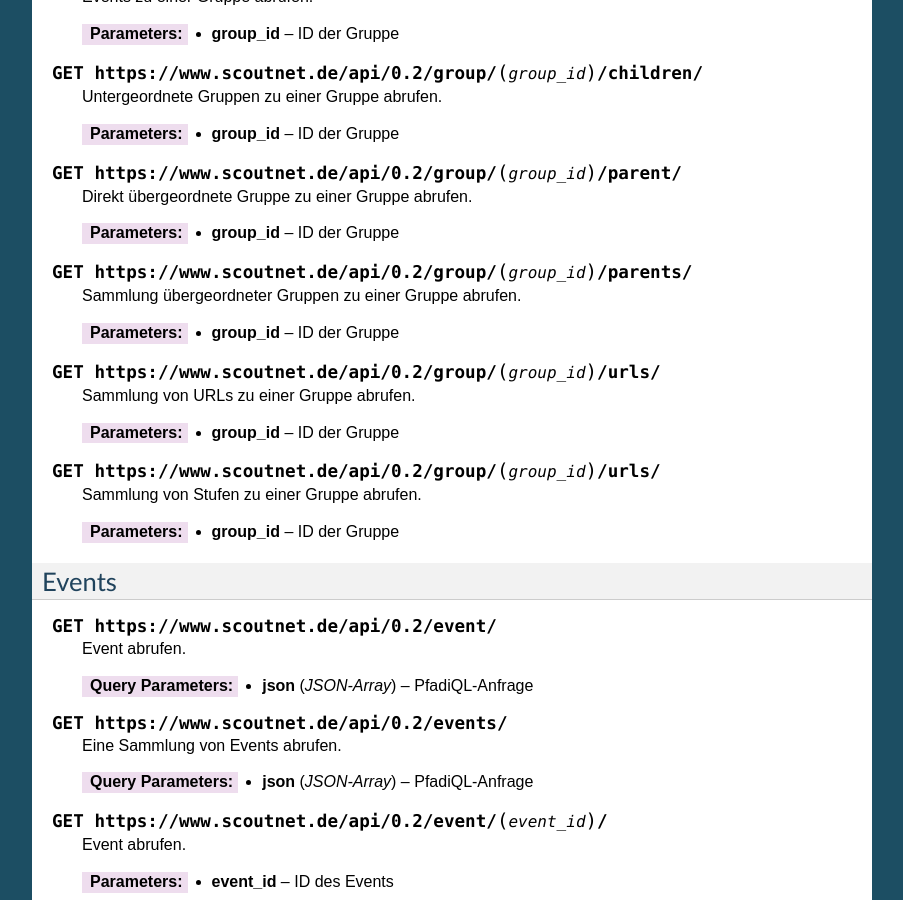
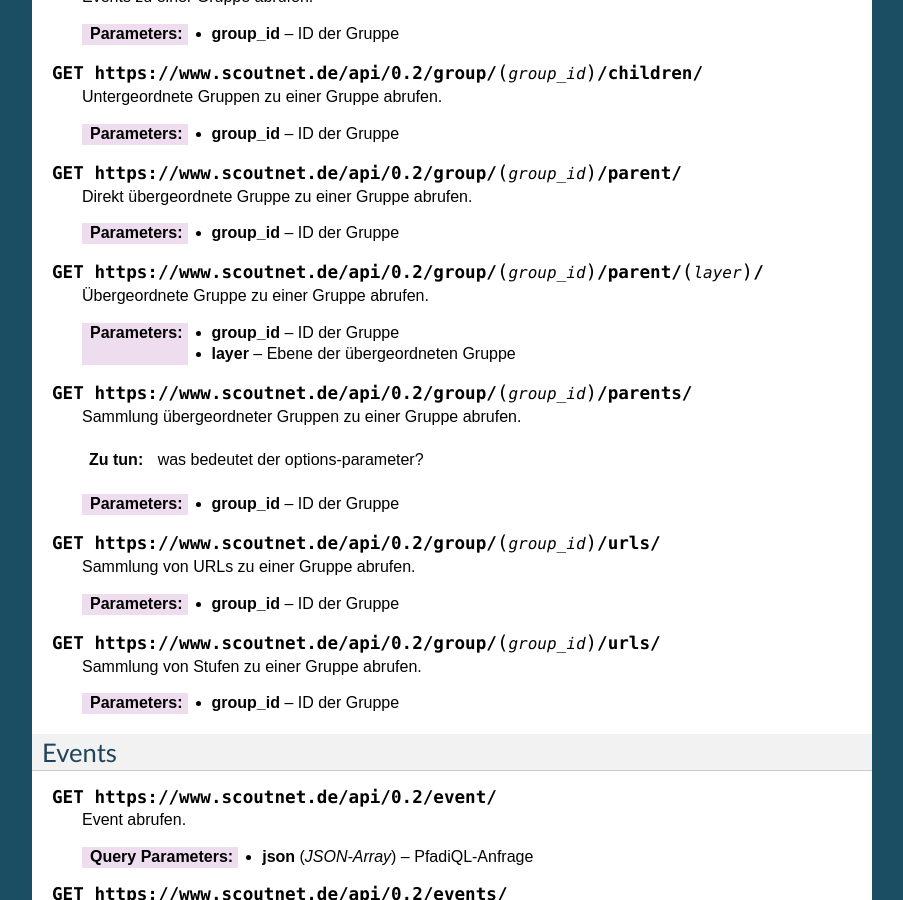
Before and after one commit to janbrohl/ScoutNet-API-Info, a Sphinx documentation site: the page built from docs/sn_rest.rst, in a window 1280 px wide and 900 px high, scrolled down 538 px. Shown: the whole window, without its empty margins (198-1101 px from the left). Built offline with Sphinx 7.4.7, drawn with Linux system fonts in a browser that asks for light colours.

Commit message:
erweitert parent

```diff
--- a/docs/sn_rest.rst
+++ b/docs/sn_rest.rst
@@ -46,11 +46,22 @@
 
     :param group_id: ID der Gruppe
 
+.. http:get:: https://www.scoutnet.de/api/0.2/group/(group_id)/parent/(layer)/
+
+    Übergeordnete Gruppe zu einer Gruppe abrufen.
+
+    :param group_id: ID der Gruppe
+    :param layer: Ebene der übergeordneten Gruppe
+
 .. http:get:: https://www.scoutnet.de/api/0.2/group/(group_id)/parents/
 
     Sammlung übergeordneter Gruppen zu einer Gruppe abrufen.
 
+    .. todo:: was bedeutet der options-parameter?
+
     :param group_id: ID der Gruppe
+
+
 
 .. http:get:: https://www.scoutnet.de/api/0.2/group/(group_id)/urls/
 
```
